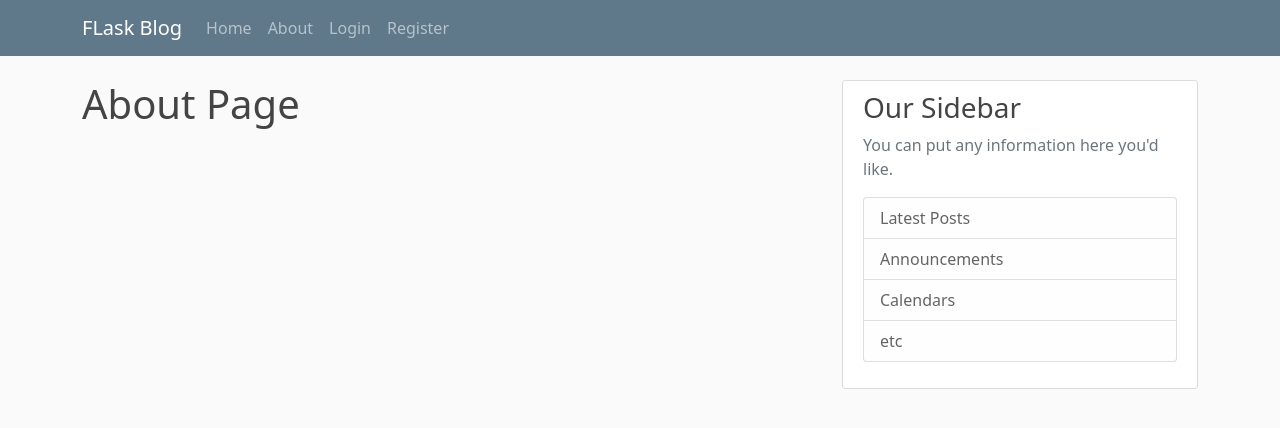
After one commit to alexeykuz-sys/Python_Flask_Web_App, a Flask app: page /about in a window 1280 px wide. The commit adds this page. Shown: the top 428 px of the page. Run offline with Flask 2, Linux system fonts and the light colour scheme; some libraries are stand-ins or nearby versions.

Commit message:
add home and about page

```diff
--- a/app.py
+++ b/app.py
@@ -1,5 +1,8 @@
 import os
-from flask import Flask, render_template
+from flask import Flask, render_template, request, url_for
+from flask_pymongo import PyMongo
+from bson.objectid import ObjectId
+from werkzeug.security import generate_password_hash, check_password_hash
 
 
 if os.path.exists("env.py"):
@@ -8,11 +11,23 @@ if os.path.exists("env.py"):
 
 app = Flask(__name__)
 
+app.config["MONGO_DBNAME"] = os.environ.get("MONGO_DBNAME")
+app.config["MONGO_URI"] = os.environ.get("MONGO_URI")
+app.secret_key = os.environ.get("SECRET_KEY")
+
+mongo = PyMongo(app)
+
 
 @app.route("/")
 @app.route("/home")
 def home():
-    return render_template ("home.html")
+    posts = list(mongo.db.blogs.find())
+    return render_template("home.html", posts=posts)
+
+
+@app.route("/about")
+def about():
+    return render_template("about.html", title = 'About')
 
 
 if __name__ == "__main__":
--- a/requirements.txt
+++ b/requirements.txt
@@ -1,6 +1,12 @@
+autopep8==1.5.5
 click==7.1.2
+dnspython==2.1.0
 Flask==1.1.2
+Flask-PyMongo==2.3.0
 itsdangerous==1.1.0
 Jinja2==2.11.3
 MarkupSafe==1.1.1
+pycodestyle==2.6.0
+pymongo==3.11.3
+toml==0.10.2
 Werkzeug==1.0.1
--- /dev/null
+++ b/static/main.css
@@ -0,0 +1,80 @@
+body {
+    background: #fafafa;
+    color: #333333;
+    margin-top: 5rem;
+  }
+
+  h1, h2, h3, h4, h5, h6 {
+    color: #444444;
+  }
+
+  .bg-steel {
+    background-color: #5f788a;
+  }
+
+  .site-header .navbar-nav .nav-link {
+    color: #cbd5db;
+  }
+
+  .site-header .navbar-nav .nav-link:hover {
+    color: #ffffff;
+  }
+
+  .site-header .navbar-nav .nav-link.active {
+    font-weight: 500;
+  }
+
+  .content-section {
+    background: #ffffff;
+    padding: 10px 20px;
+    border: 1px solid #dddddd;
+    border-radius: 3px;
+    margin-bottom: 20px;
+  }
+
+  .article-title {
+    color: #444444;
+  }
+
+  a.article-title:hover {
+    color: #428bca;
+    text-decoration: none;
+  }
+
+  .article-content {
+    white-space: pre-line;
+  }
+
+  .article-img {
+    height: 65px;
+    width: 65px;
+    margin-right: 16px;
+  }
+
+  .article-metadata {
+    padding-bottom: 1px;
+    margin-bottom: 4px;
+    border-bottom: 1px solid #e3e3e3
+  }
+
+  .article-metadata a:hover {
+    color: #333;
+    text-decoration: none;
+  }
+
+  .article-svg {
+    width: 25px;
+    height: 25px;
+    vertical-align: middle;
+  }
+
+  .account-img {
+    height: 125px;
+    width: 125px;
+    margin-right: 20px;
+    margin-bottom: 16px;
+  }
+
+  .account-heading {
+    font-size: 2.5rem;
+  }
--- /dev/null
+++ b/templates/about.html
@@ -0,0 +1,4 @@
+{% extends 'base.html' %}
+{% block content %}
+    <h1>About Page</h1>
+{% endblock %}
--- /dev/null
+++ b/templates/base.html
@@ -0,0 +1,80 @@
+<!DOCTYPE html>
+<html lang="en">
+  <head>
+    <meta charset="utf-8" />
+    <meta name="viewport" content="width=device-width, initial-scale=1" />
+
+    <!-- Bootstrap CSS -->
+    <link
+      href="https://cdn.jsdelivr.net/npm/bootstrap@5.0.0-beta2/dist/css/bootstrap.min.css"
+      rel="stylesheet"
+      integrity="sha384-BmbxuPwQa2lc/FVzBcNJ7UAyJxM6wuqIj61tLrc4wSX0szH/Ev+nYRRuWlolflfl"
+      crossorigin="anonymous"
+    />
+    <link rel="stylesheet" type="text/css" href="{{ url_for('static', filename='main.css') }}">
+    {% if title %}
+    <title>Flask BLog - {{ title }}</title>
+    {% else %}
+    <title>Flask Blog</title>
+    {% endif %}
+  </head>
+  <body>
+    <nav class="navbar navbar-expand-md navbar-dark bg-steel fixed-top">
+        <div class="container">
+            <a class="navbar-brand mr-4" href="#">FLask Blog</a>
+            <button
+            class="navbar-toggler"
+            type="button"
+            data-bs-toggle="collapse"
+            data-bs-target="#navbarSupportedContent"
+            aria-controls="navbarSupportedContent"
+            aria-expanded="false"
+            aria-label="Toggle navigation"
+            >
+            <span class="navbar-toggler-icon"></span>
+            </button>
+            <div class="collapse navbar-collapse" id="navbarToggle">
+                <div class="navbar-nav mr-auto">
+                    <a class="nav-item nav-link" href="">Home</a>
+                    <a class="nav-item nav-link" href="">About</a>
+                </div>
+                <div class="navbar-nav">
+                    <a class="nav-item nav-link" href="/login">Login</a>
+                    <a class="nav-item nav-link" href="/register">Register</a>
+                </div>
+            </div>
+        </div>
+    </nav>
+    <main role="main" class="container">
+        <div class="row">
+          <div class="col-md-8">
+            {% block content %}{% endblock %}
+          </div>
+          <div class="col-md-4">
+            <div class="content-section">
+              <h3>Our Sidebar</h3>
+              <p class='text-muted'>You can put any information here you'd like.
+                <ul class="list-group">
+                  <li class="list-group-item list-group-item-light">Latest Posts</li>
+                  <li class="list-group-item list-group-item-light">Announcements</li>
+                  <li class="list-group-item list-group-item-light">Calendars</li>
+                  <li class="list-group-item list-group-item-light">etc</li>
+                </ul>
+              </p>
+            </div>
+          </div>
+        </div>
+      </main>
+
+    <script
+      src="https://cdn.jsdelivr.net/npm/@popperjs/core@2.6.0/dist/umd/popper.min.js"
+      integrity="sha384-KsvD1yqQ1/1+IA7gi3P0tyJcT3vR+NdBTt13hSJ2lnve8agRGXTTyNaBYmCR/Nwi"
+      crossorigin="anonymous"
+    ></script>
+    <script
+      src="https://cdn.jsdelivr.net/npm/bootstrap@5.0.0-beta2/dist/js/bootstrap.min.js"
+      integrity="sha384-nsg8ua9HAw1y0W1btsyWgBklPnCUAFLuTMS2G72MMONqmOymq585AcH49TLBQObG"
+      crossorigin="anonymous"
+    ></script>
+  </body>
+</html>
```
Also changed, not shown: templates/home.html (+15 -12 lines), 1 other file.
